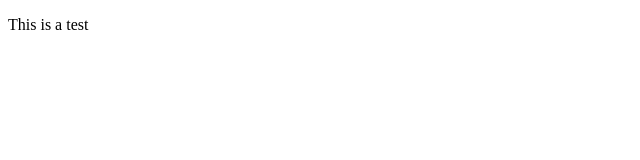
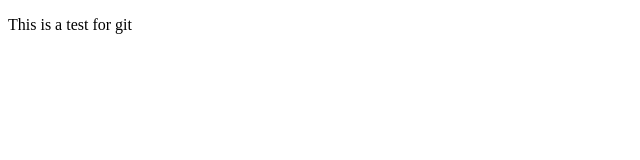
Before and after one commit to mjamma7/BootcampDay2, a plain HTML site: page index.html in a window 1280 px wide. Shown: the full height of the page, 0-640 px from the left. Drawn offline with Linux system fonts and the light colour scheme.

Commit message:
added changes to index.html

```diff
--- a/index.html
+++ b/index.html
@@ -3,6 +3,6 @@
 
 </head>
 <body>
-    <p> This is a test</p>
+    <p> This is a test for git</p>
 </body>
 </html>
```
